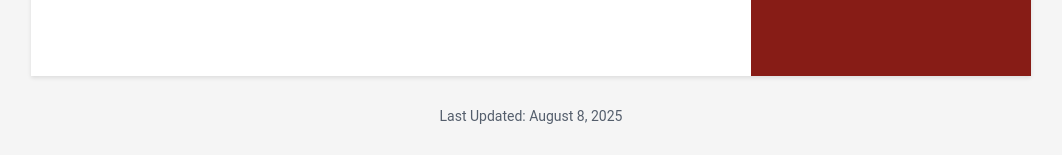
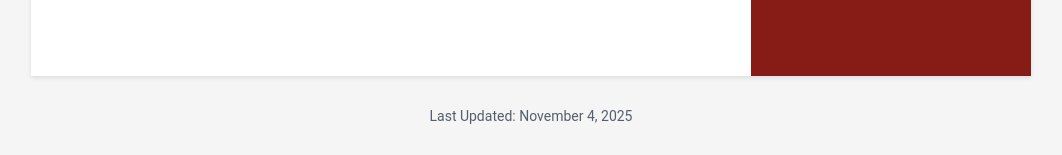
Before and after one commit to ntguojiarui/ntguojiarui.github.io, a Jekyll site: the page built from index.html, in a window 1280 px wide. Shown: the part 1492-1647 px from the top of the page, without its empty margins (109-1171 px from the left). Built offline with Jekyll 4.4.1, drawn with Linux system fonts in a browser that asks for light colours.

Commit message:
add working experience in alibaba & change date

```diff
--- a/_includes/footer.html
+++ b/_includes/footer.html
@@ -1,6 +1,6 @@
 <footer class="footer">
     <div class="text-center">
-        Last Updated: August 8, 2025
+        Last Updated: November 4, 2025
         <small class="copyright">{{ site.data.data.footer }}</small>
     </div><!--//container-->
 </footer><!--//footer-->
```
